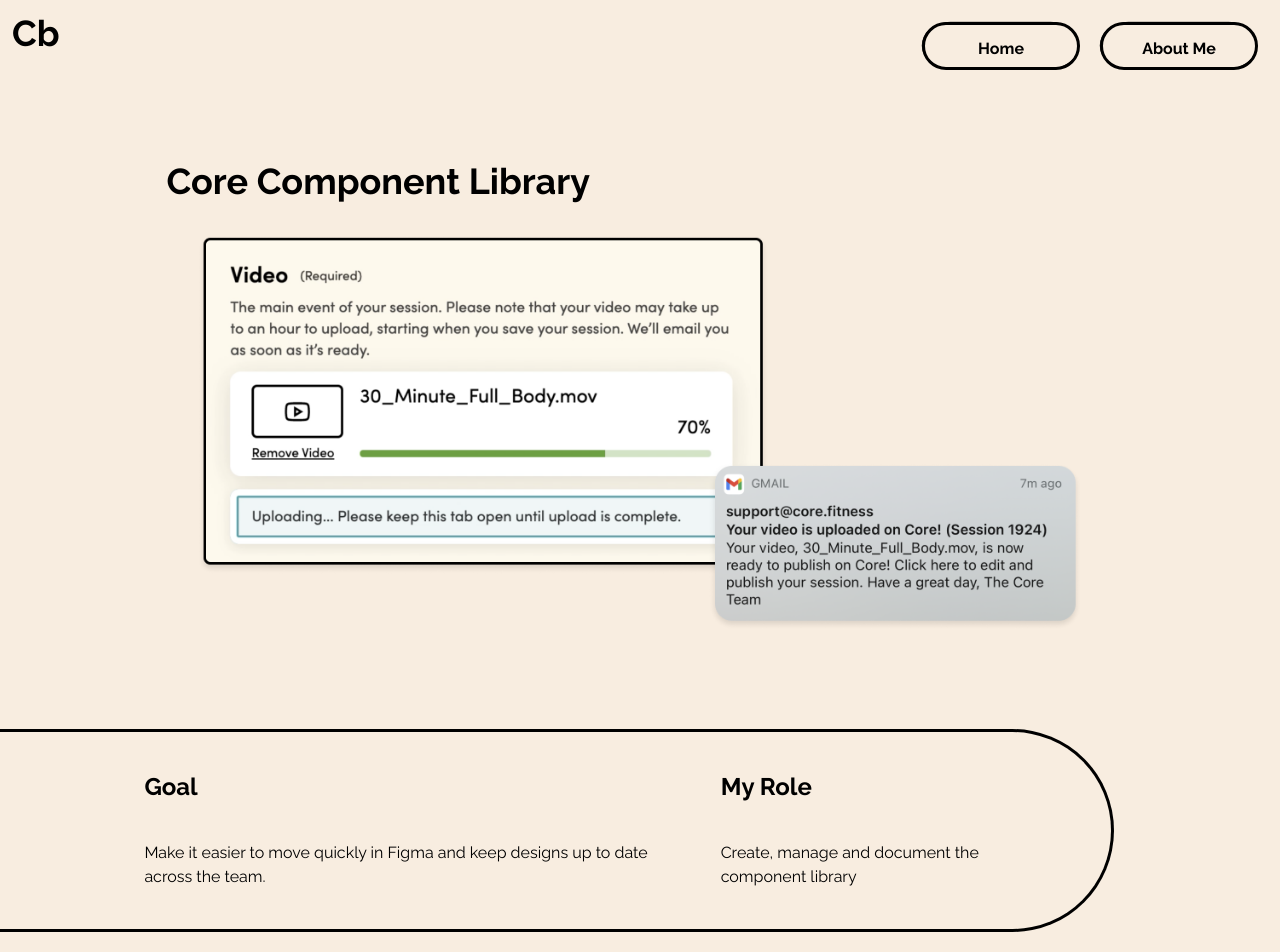
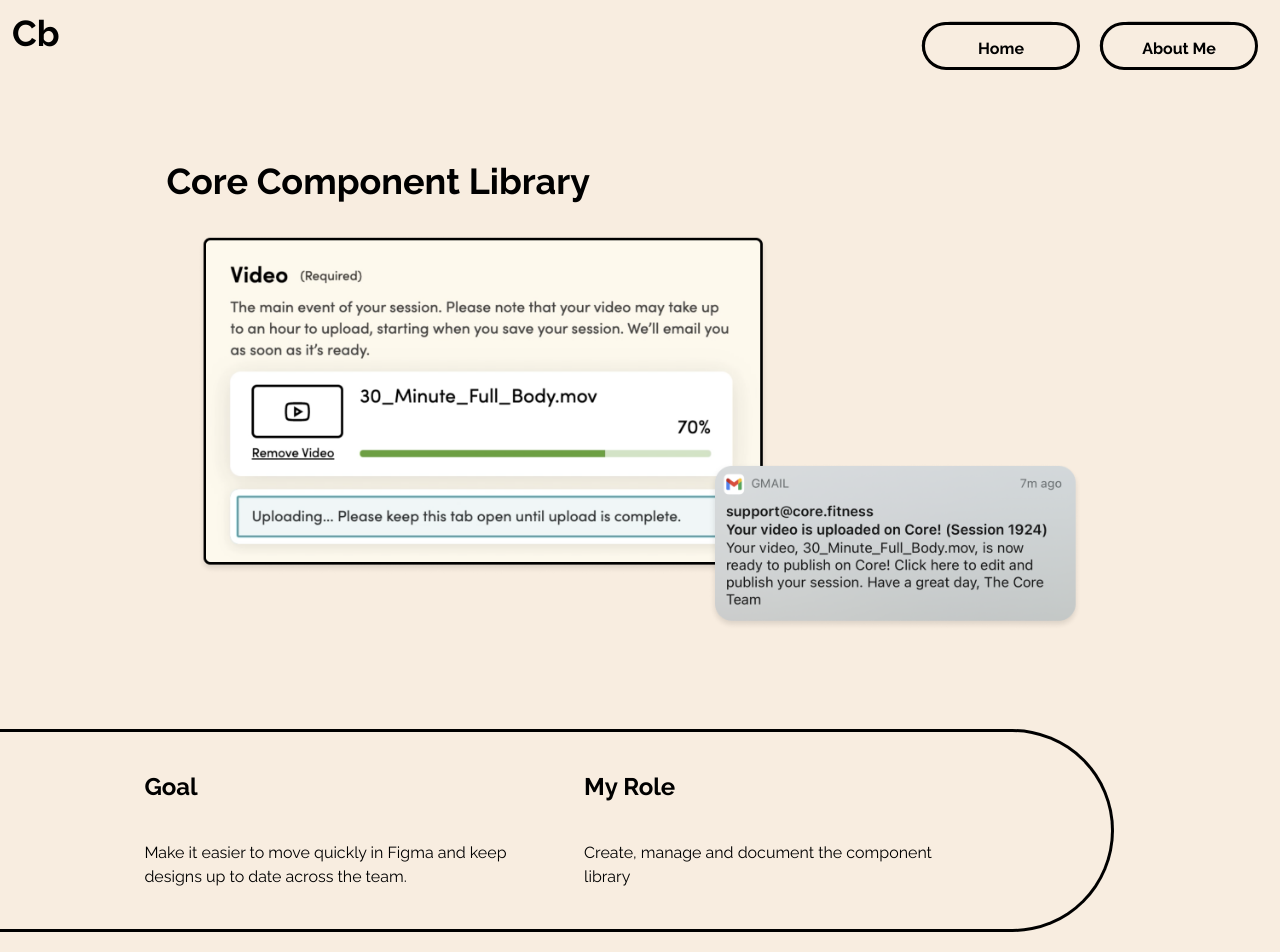
Before and after one commit to hottinet/casey-site-v2, a Next.js app: page /component-library in a window 1280 px wide. Shown: the top 952 px of the page. Built offline with nearby package versions, Linux system fonts and the light colour scheme.

Commit message:
content box now has grid toggle

```diff
--- /dev/null
+++ b/src/components/box/ContentBox.tsx
@@ -0,0 +1,27 @@
+/* eslint-disable react/jsx-props-no-spreading */
+import styled from '@emotion/styled';
+
+import FlexBox, { FlexBoxProps } from './FlexBox';
+import GridBox, { GridBoxProps } from './GridBox';
+
+type ContentBoxProps = {
+  leftOnly?: boolean;
+  grid?: boolean;
+} & (FlexBoxProps | GridBoxProps);
+
+const Wrapper: React.FC<ContentBoxProps> = ({ grid, children, ...rest }) =>
+  grid ? (
+    <GridBox {...rest}>{children}</GridBox>
+  ) : (
+    <FlexBox {...rest}>{children}</FlexBox>
+  );
+
+const StyledBox = styled(Wrapper)<{ leftOnly?: boolean }>`
+  margin: ${({ leftOnly }) => `0 ${leftOnly ? 0 : '13%'} 0 13%`};
+`;
+
+const ContentBox: React.FC<ContentBoxProps> = ({ children, ...rest }) => (
+  <StyledBox {...rest}>{children}</StyledBox>
+);
+
+export default ContentBox;
--- a/src/components/box/ContentFlex.tsx
+++ /dev/null
@@ -1,9 +0,0 @@
-import styled from '@emotion/styled';
-
-import FlexBox from './FlexBox';
-
-const ContentBox = styled(FlexBox)<{ leftOnly?: boolean }>`
-  margin: ${({ leftOnly }) => `0 ${leftOnly ? 0 : '13%'} 0 13%`};
-`;
-
-export default ContentBox;
--- a/src/components/box/FlexBox.tsx
+++ b/src/components/box/FlexBox.tsx
@@ -3,7 +3,7 @@ import styled from '@emotion/styled';
 import Box from './Box';
 import { AlignItems, BoxProps, JustifyContent } from './types';
 
-type FlexBoxProps = BoxProps & {
+export type FlexBoxProps = BoxProps & {
   center?: boolean;
   column?: boolean;
   wrap?: boolean;
--- a/src/components/box/GridBox.tsx
+++ b/src/components/box/GridBox.tsx
@@ -5,7 +5,7 @@ import { Theme } from '~/constants/theme';
 import Box from './Box';
 import { AlignItems, BoxProps, JustifyContent } from './types';
 
-type GridBoxProps = BoxProps & {
+export type GridBoxProps = BoxProps & {
   center?: boolean;
   justifyContent?: JustifyContent;
   alignItems?: AlignItems;
--- a/src/constants/routing.ts
+++ b/src/constants/routing.ts
@@ -1 +1,4 @@
-export const CORE_COMPONENT_LIBRARY_ROUTE = '/core-component-library';
+export const CORE_COMPONENT_LIBRARY_ROUTE = '/component-library';
+export const VIDEO_UPLOAD_ROUTE = '/video-uploads';
+export const CUSTOMER_DISCOVERY_ROUTE = '/customer-discovery';
+export const HOME_ROUTE = '/';
--- a/src/pages/component-library.tsx
+++ b/src/pages/component-library.tsx
@@ -1,7 +1,7 @@
 import styled from '@emotion/styled';
 
 import Box from '~/components/box/Box';
-import ContentBox from '~/components/box/ContentFlex';
+import ContentBox from '~/components/box/ContentBox';
 import FlexBox from '~/components/box/FlexBox';
 import GridBox from '~/components/box/GridBox';
 import Divider from '~/components/Divider';
@@ -20,8 +20,8 @@ const DetailPickle = styled(Pickle)`
   width: 87%;
 `;
 
-const PickleStack = styled(StackedText)`
-  margin-right: 7%;
+const PickleGrid = styled(ContentBox)`
+  grid-column-gap: 7%;
 `;
 
 const CoreComponentLibrary: React.FC = () => (
@@ -31,16 +31,16 @@ const CoreComponentLibrary: React.FC = () => (
       <Image alt="upload UI" src="/VideoUpload/videoupload.png" />
     </ContentBox>
     <DetailPickle>
-      <ContentBox leftOnly>
-        <PickleStack
+      <PickleGrid grid>
+        <StackedText
           bottomText="Make it easier to move quickly in Figma and keep designs up to date across the team."
           topText="Goal"
         />
-        <PickleStack
+        <StackedText
           bottomText="Create, manage and document the component library"
           topText="My Role"
         />
-      </ContentBox>
+      </PickleGrid>
     </DetailPickle>
     <ContentBox column>
       <Title bold>Staying up to date</Title>
--- a/src/pages/video-uploads.tsx
+++ b/src/pages/video-uploads.tsx
@@ -1,7 +1,7 @@
 import styled from '@emotion/styled';
 
 import Box from '~/components/box/Box';
-import ContentBox from '~/components/box/ContentFlex';
+import ContentBox from '~/components/box/ContentBox';
 import FlexBox from '~/components/box/FlexBox';
 import GridBox from '~/components/box/GridBox';
 import Divider from '~/components/Divider';
```
Also changed, not shown: src/pages/index.tsx (+9 -5 lines).
